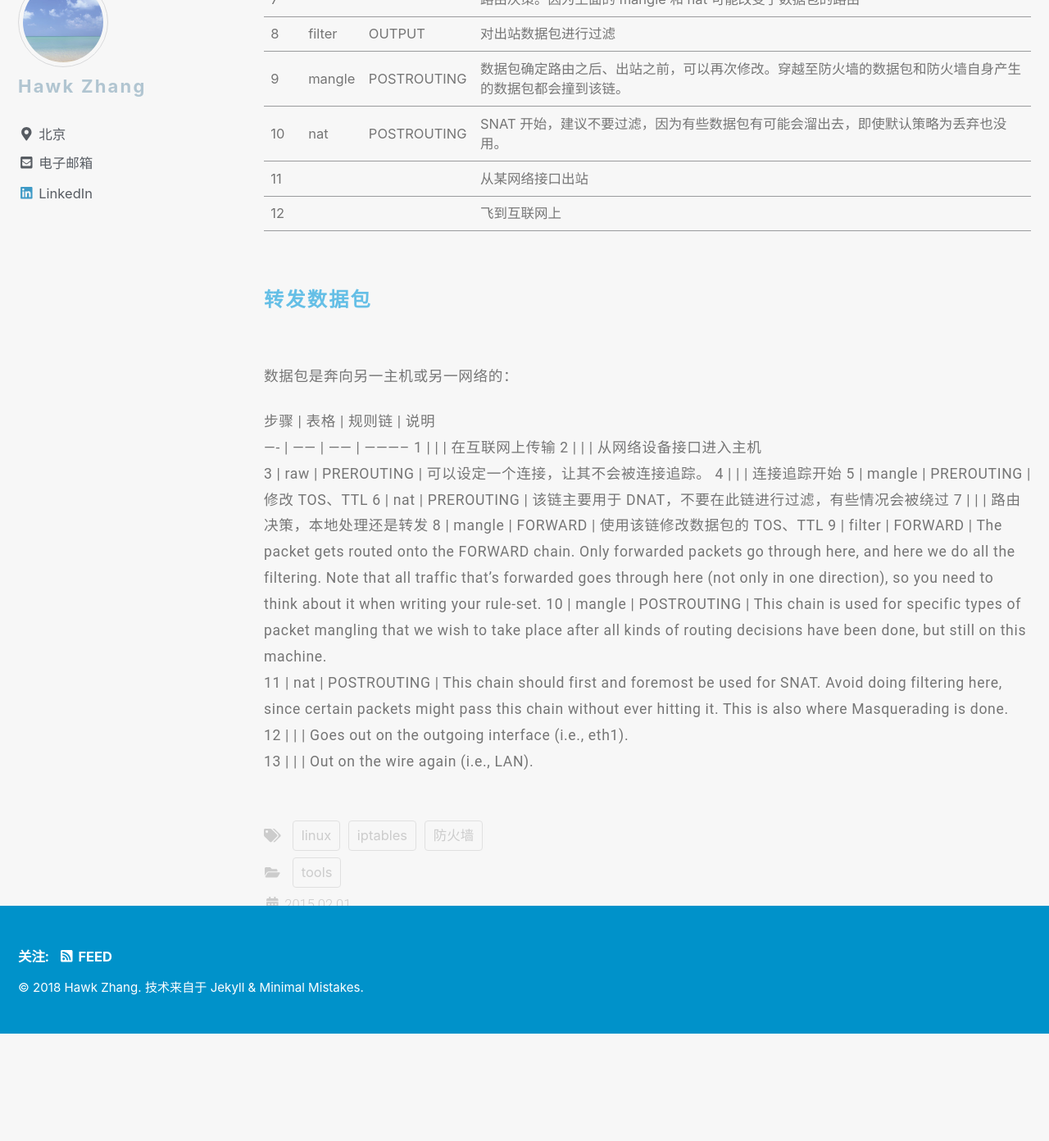
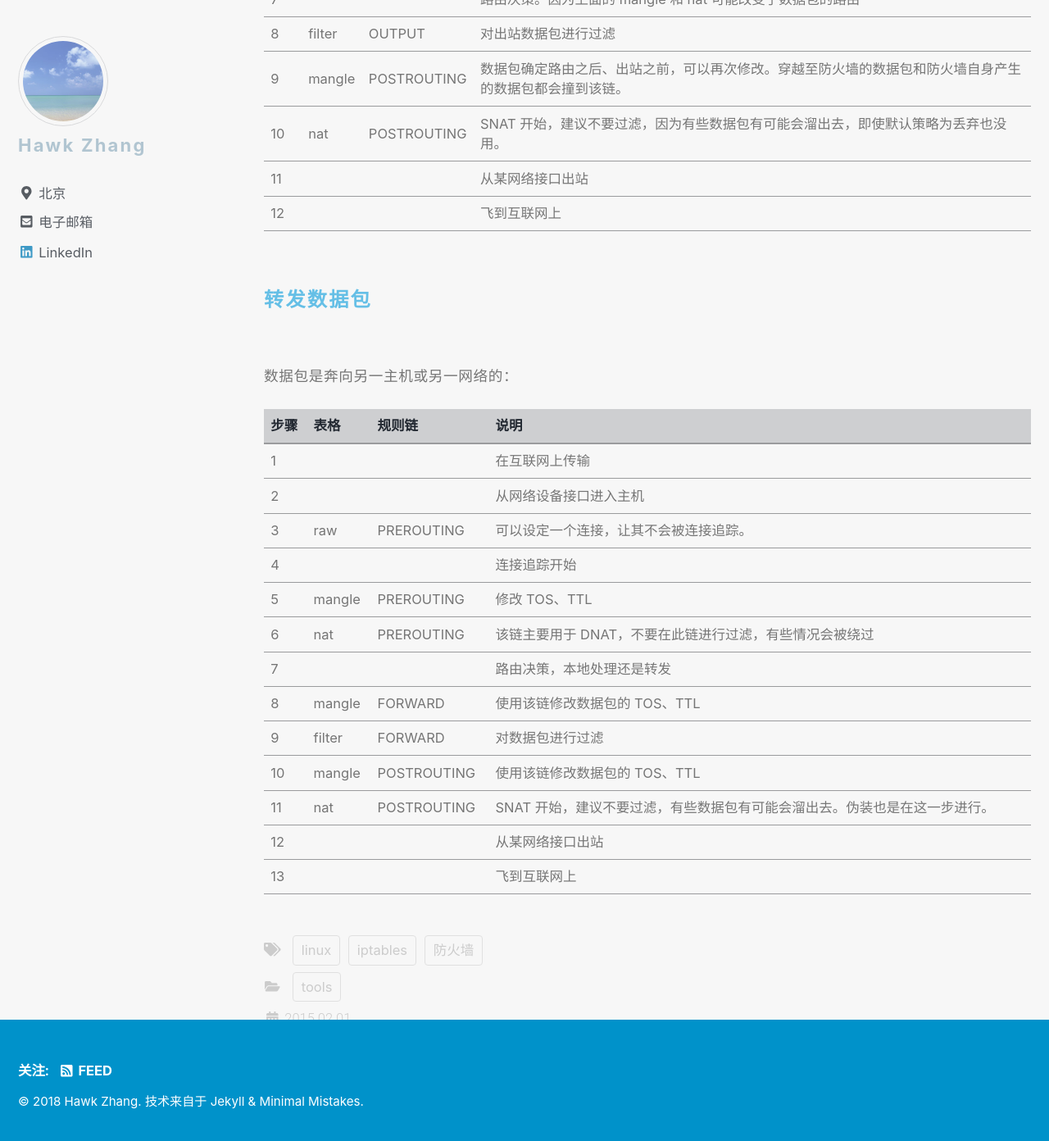
Before and after one commit to narru888/linotes_note, a Jekyll site: the page built from _posts/linux/tools/2015-02-01-iptables.md, in a window 1280 px wide and 1400 px high, scrolled down 11472 px. Shown: the top 1392 px of the window at 82% size. Built offline with Jekyll 4.4.1, drawn with Linux system fonts in a browser that asks for light colours; nearby versions of some CDN libraries; a script that is not in the unit is left out; before the commit the page ends 12733 px from its top, so only the background shows below that.

Commit message:
update on 2018-08-27 07:40:01 CST

```diff
--- a/_posts/linux/tools/2015-02-01-iptables.md
+++ b/_posts/linux/tools/2015-02-01-iptables.md
@@ -433,17 +433,8 @@ DNAT 更适用于多个服务器。
 6    | nat    | PREROUTING  | 该链主要用于 DNAT，不要在此链进行过滤，有些情况会被绕过
 7    |        |             | 路由决策，本地处理还是转发
 8    | mangle | FORWARD     | 使用该链修改数据包的 TOS、TTL
-9    | filter | FORWARD     | The packet gets routed onto the
-FORWARD chain. Only forwarded packets go through
-here, and here we do all the filtering. Note that all traffic that's
-forwarded goes through here (not only in one direction), so you need to
-think about it when writing your rule-set.
-10   | mangle | POSTROUTING | This chain is used for specific types of packet
-mangling that we wish to take place after all kinds of routing decisions have
-been done, but still on this machine.
-11   | nat    | POSTROUTING | This chain should first and foremost be used for
-SNAT. Avoid doing
-filtering here, since certain packets might pass this chain without ever
-hitting it. This is also where Masquerading is done.
-12   |        |             | Goes out on the outgoing interface (i.e., eth1).
-13   |        |             | Out on the wire again (i.e., LAN).
+9    | filter | FORWARD     | 对数据包进行过滤
+10   | mangle | POSTROUTING | 使用该链修改数据包的 TOS、TTL
+11   | nat    | POSTROUTING | SNAT 开始，建议不要过滤，有些数据包有可能会溜出去。伪装也是在这一步进行。
+12   |        |             | 从某网络接口出站
+13   |        |             | 飞到互联网上
```
